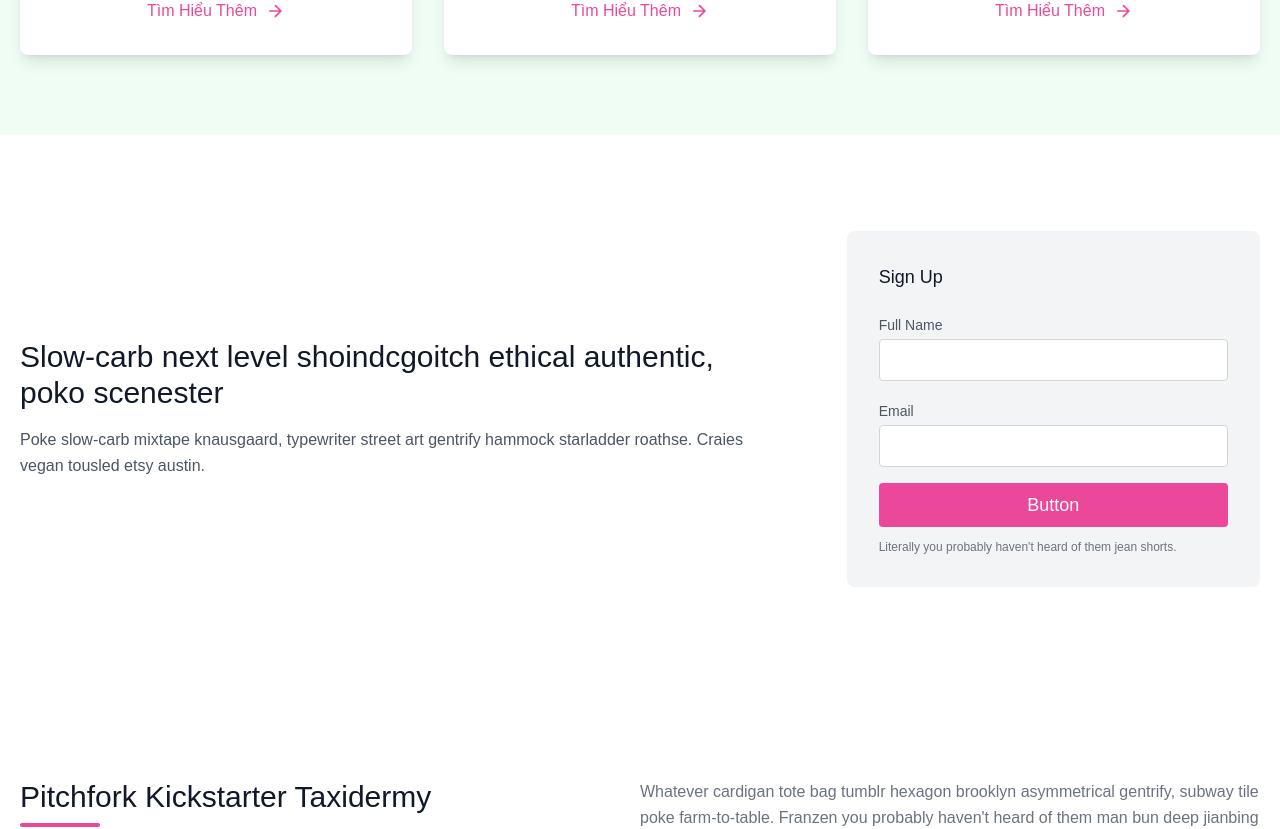
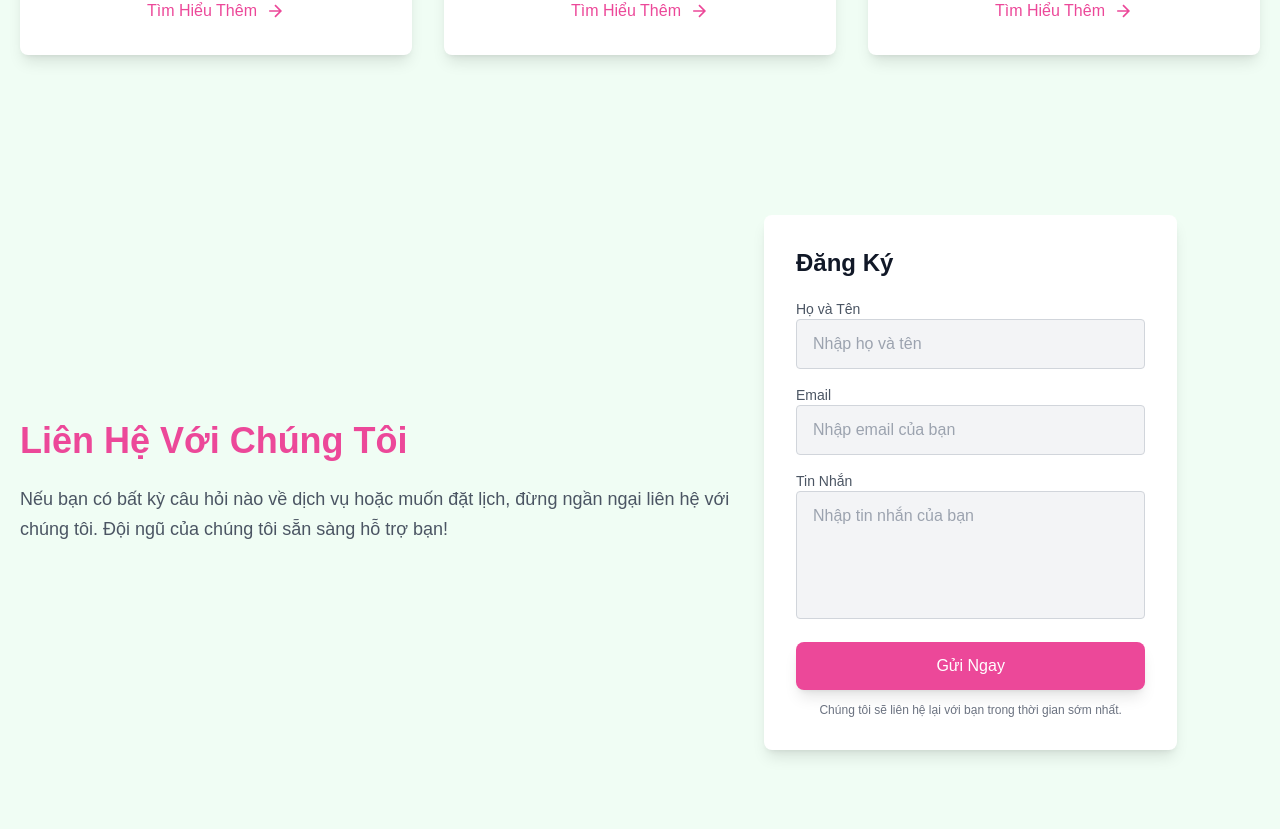
Before and after one commit to dangkhoa45/pomy-petshop, a Next.js app: page / in a window 1280 px wide. Shown: the part 2511-3340 px from the top of the page. Built offline with nearby package versions, Linux system fonts and the light colour scheme.

Commit message:
update contact form

```diff
--- a/src/components/ContactForm.tsx
+++ b/src/components/ContactForm.tsx
@@ -1,55 +1,101 @@
-function ContactForm() {
+"use client";
+
+import { motion } from "framer-motion";
+
+export default function ContactForm() {
+  const formVariant = {
+    hidden: { opacity: 0, y: 50 },
+    visible: {
+      opacity: 1,
+      y: 0,
+      transition: { duration: 0.8, ease: "easeOut" },
+    },
+  };
+
   return (
-    <section className="text-gray-600 body-font">
-      <div className="container px-5 py-24 mx-auto flex flex-wrap items-center">
-        <div className="lg:w-3/5 md:w-1/2 md:pr-16 lg:pr-0 pr-0">
-          <h1 className="title-font font-medium text-3xl text-gray-900">
-            Slow-carb next level shoindcgoitch ethical authentic, poko scenester
+    <section className="bg-green-50 text-gray-700 body-font py-20">
+      <div className="container mx-auto px-5 flex flex-wrap items-center">
+        <motion.div
+          className="lg:w-3/5 md:w-1/2 pr-0 mb-10 md:mb-0"
+          initial="hidden"
+          whileInView="visible"
+          variants={formVariant}
+          viewport={{ once: true, amount: 0.3 }}
+        >
+          <h1 className="text-4xl font-extrabold text-pink-500 mb-6">
+            Liên Hệ Với Chúng Tôi
           </h1>
-          <p className="leading-relaxed mt-4">
-            Poke slow-carb mixtape knausgaard, typewriter street art gentrify
-            hammock starladder roathse. Craies vegan tousled etsy austin.
+          <p className="text-lg text-gray-600 leading-relaxed">
+            Nếu bạn có bất kỳ câu hỏi nào về dịch vụ hoặc muốn đặt lịch, đừng
+            ngần ngại liên hệ với chúng tôi. Đội ngũ của chúng tôi sẵn sàng hỗ
+            trợ bạn!
           </p>
-        </div>
-        <div className="lg:w-2/6 md:w-1/2 bg-gray-100 rounded-lg p-8 flex flex-col md:ml-auto w-full mt-10 md:mt-0">
-          <h2 className="text-gray-900 text-lg font-medium title-font mb-5">
-            Sign Up
-          </h2>
+        </motion.div>
+
+        <motion.div
+          className="lg:w-2/6 md:w-1/2 bg-white shadow-lg rounded-lg p-8"
+          initial="hidden"
+          whileInView="visible"
+          variants={formVariant}
+          viewport={{ once: true, amount: 0.3 }}
+        >
+          <h2 className="text-2xl font-bold text-gray-900 mb-5">Đăng Ký</h2>
+
           <div className="relative mb-4">
             <label
               htmlFor="full-name"
-              className="leading-7 text-sm text-gray-600"
+              className="block text-sm text-gray-600 font-medium"
             >
-              Full Name
+              Họ và Tên
             </label>
             <input
               type="text"
               id="full-name"
               name="full-name"
-              className="w-full bg-white rounded border border-gray-300 focus:border-pink-500 focus:ring-2 focus:ring-pink-200 text-base outline-none text-gray-700 py-1 px-3 leading-8 transition-colors duration-200 ease-in-out"
+              placeholder="Nhập họ và tên"
+              className="w-full bg-gray-100 rounded border border-gray-300 focus:border-pink-500 focus:ring-2 focus:ring-pink-200 text-base outline-none text-gray-700 py-3 px-4 transition-all duration-200"
             />
           </div>
+
           <div className="relative mb-4">
-            <label htmlFor="email" className="leading-7 text-sm text-gray-600">
+            <label
+              htmlFor="email"
+              className="block text-sm text-gray-600 font-medium"
+            >
               Email
             </label>
             <input
               type="email"
               id="email"
               name="email"
-              className="w-full bg-white rounded border border-gray-300 focus:border-pink-500 focus:ring-2 focus:ring-pink-200 text-base outline-none text-gray-700 py-1 px-3 leading-8 transition-colors duration-200 ease-in-out"
+              placeholder="Nhập email của bạn"
+              className="w-full bg-gray-100 rounded border border-gray-300 focus:border-pink-500 focus:ring-2 focus:ring-pink-200 text-base outline-none text-gray-700 py-3 px-4 transition-all duration-200"
             />
           </div>
-          <button className="text-white bg-pink-500 border-0 py-2 px-8 focus:outline-none hover:bg-pink-600 rounded text-lg">
-            Button
+
+          <div className="relative mb-4">
+            <label
+              htmlFor="message"
+              className="block text-sm text-gray-600 font-medium"
+            >
+              Tin Nhắn
+            </label>
+            <textarea
+              id="message"
+              name="message"
+              placeholder="Nhập tin nhắn của bạn"
+              className="w-full bg-gray-100 rounded border border-gray-300 focus:border-pink-500 focus:ring-2 focus:ring-pink-200 text-base outline-none text-gray-700 py-3 px-4 transition-all duration-200 h-32 resize-none"
+            ></textarea>
+          </div>
+
+          <button className="w-full text-white bg-pink-500 py-3 px-6 rounded-lg hover:bg-pink-600 transition-all duration-300 shadow-lg">
+            Gửi Ngay
           </button>
-          <p className="text-xs text-gray-500 mt-3">
-            Literally you probably haven&apos;t heard of them jean shorts.
+          <p className="text-xs text-gray-500 mt-3 text-center">
+            Chúng tôi sẽ liên hệ lại với bạn trong thời gian sớm nhất.
           </p>
-        </div>
+        </motion.div>
       </div>
     </section>
   );
 }
-
-export default ContactForm;
```
